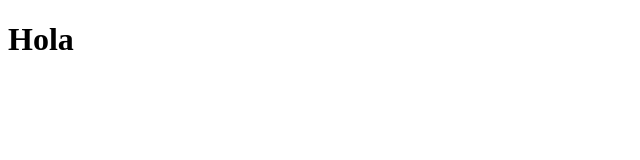
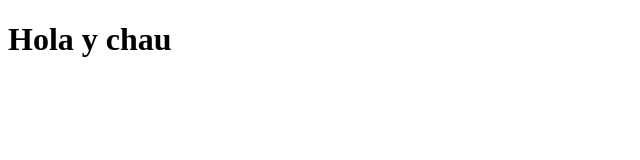
Before and after one commit to adrival2022/Repo-practica-udemy, a plain HTML site: page index.html in a window 1280 px wide. Shown: the whole page, without its empty margins (0-640 px from the left). Drawn offline with Linux system fonts and the light colour scheme.

Commit message:
Cambios de prueba1

```diff
--- a/index.html
+++ b/index.html
@@ -7,6 +7,6 @@
     <title>Document</title>
 </head>
 <body>
-    <h1>Hola</h1>
+    <h1>Hola y chau</h1>
 </body>
 </html>
```
